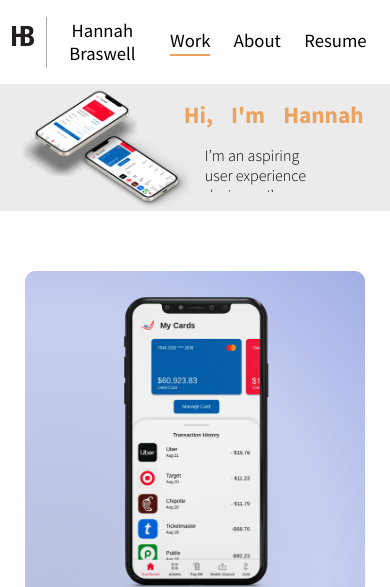
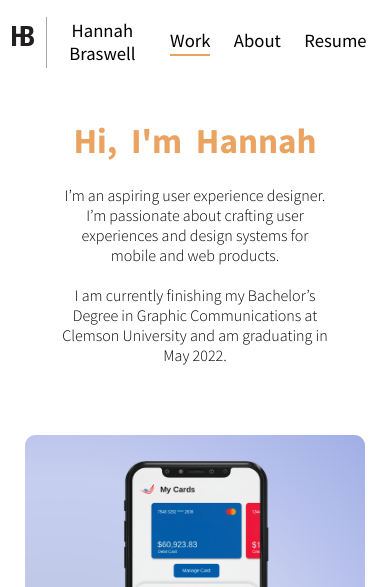
Before and after one commit to wesleypetry/HannahPortfolio, a React (Create React App) app: page /react/ in a window 390 px wide. Shown: the top 587 px of the page. Built offline with nearby package versions, Linux system fonts and the light colour scheme.

Commit message:
Media screens for work page

```diff
--- a/src/Pages/styles.modules.css
+++ b/src/Pages/styles.modules.css
@@ -1,5 +1,5 @@
 .HomeDiv {
-    height: 0;
+    height: auto;
     width:100%;
     position: relative;
     background-image: url(./Images/heroimage.png);
@@ -7,7 +7,6 @@
     background-size: contain;
     padding-top: 32.52%;
     display: flex;
-
 }
 
 .IntroHeaderDiv {
@@ -32,12 +31,14 @@
     font-weight: 300;
     display: flex;
     flex-direction: column;
-    overflow: auto;
+}
 
-}
+
 
 .IntroTextDiv p{
     color:#000;
+    margin-top:10px;
+    margin-bottom:10px;
 }
 
 
@@ -63,12 +64,40 @@
     .WorkGrid {
         grid-template-columns: auto auto;
     }
+    .IntroTextDiv {
+        right:3%;
+        width:45%;
+        top:33%;
+        height:65%;
+    }
 }
 
 
 @media (max-width: 750px) {
     .WorkGrid {
         grid-template-columns: auto;
+    }
+    .HomeDiv {
+        background-image: none;
+        flex-direction: column;
+        padding-top: 10px;
+        justify-content: center;
+    }
+    .IntroHeaderDiv {
+        text-align: center;
+        position: static;
+        font-size: 4.5vw;
+        word-spacing: 5pt;
+    }
+    .IntroTextDiv {
+        text-align: center;
+        position: static;
+        width: auto;
+        padding-right: 15%;
+        padding-left: 15%;
+    }
+    .IntroHeaderDiv h1 {
+        margin-bottom: 3%;
     }
 }
 
```
